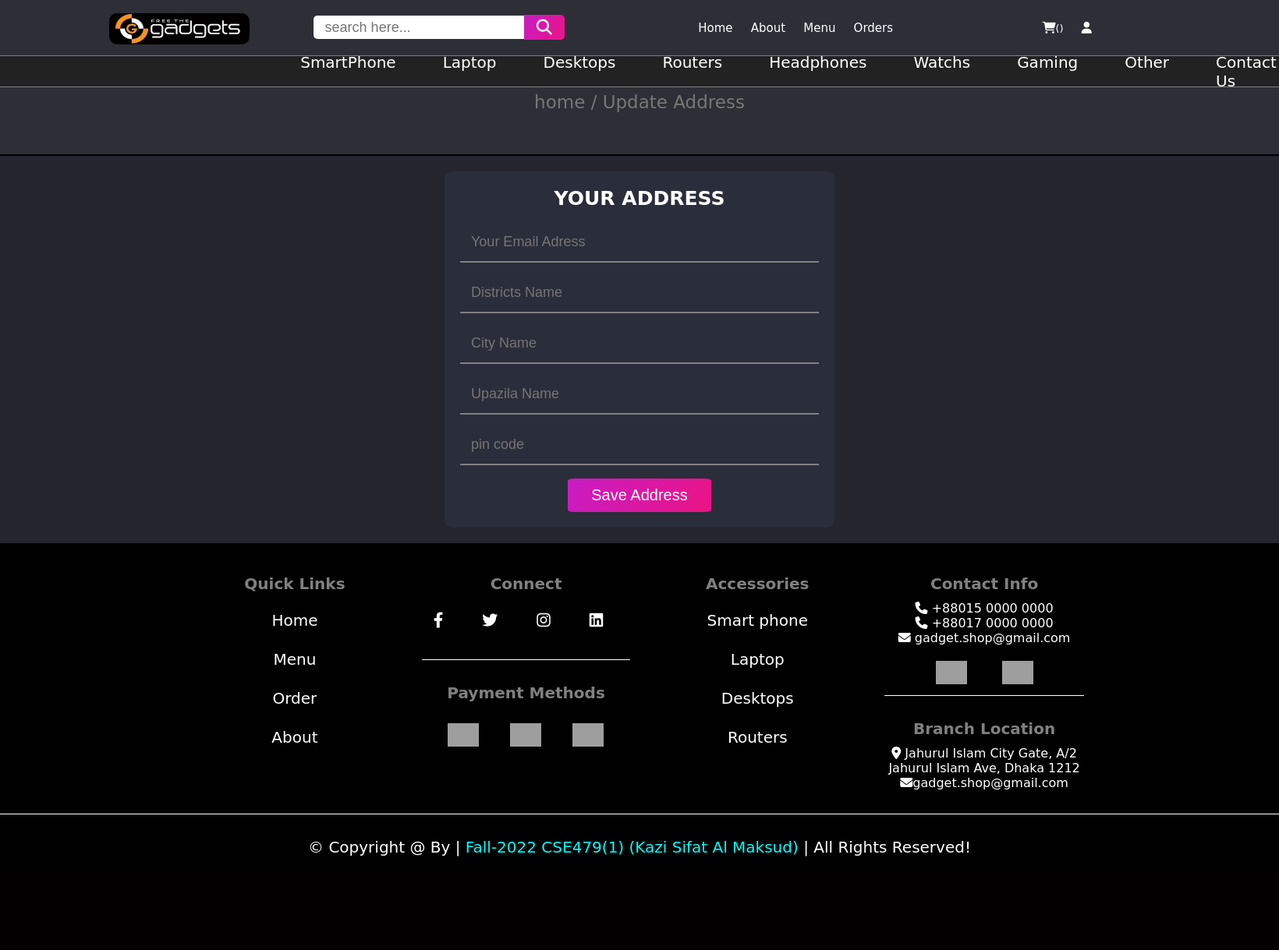
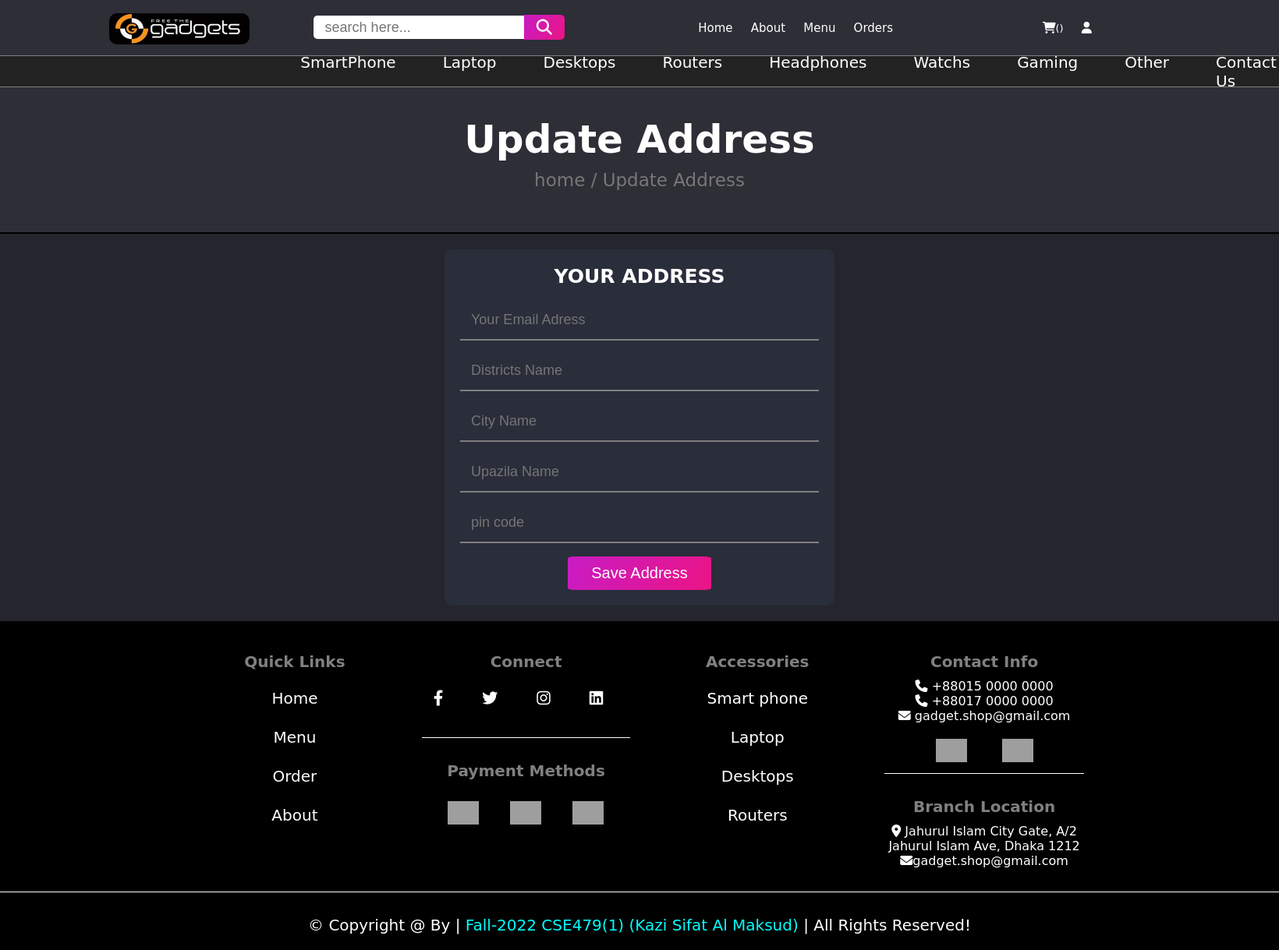
Before and after one commit to KaziSifatAlMaksud/Gadget-Shop-Management-System, a Flask app: page /update_address in a window 1640 px wide. Shown: the whole page at 78% size. Before the commit the page ends 1099 px from the top, so only its background shows below. Run offline with Flask 2, Linux system fonts and the light colour scheme; some libraries are stand-ins or nearby versions; some web fonts are replaced; grey boxes are pictures that could not be loaded.

Commit message:
link nav

```diff
--- a/Templates/update_address.html
+++ b/Templates/update_address.html
@@ -5,7 +5,7 @@
 
 {% endblock %}
 {% block content %}
-<div class="heading">
+<div class="heading" style="margin-top: 100px;">
     <h3>Update Address</h3>
     <p><a href="{{url_for('home_page')}}">home</a> <span> / Update Address</span></p>
  </div>
```
